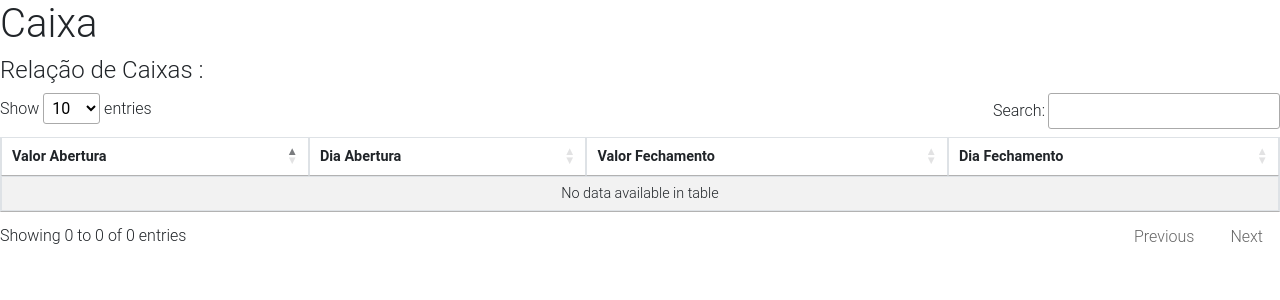
After one commit to phelipe-cyber/bedlequeburgues, a PHP site: page /send-message/pdv/mvc/views/visualiza_caixa.php in a window 1280 px wide. The commit adds this page. Shown: the top 300 px of the page. Run offline with PHP 8.4, Linux system fonts and the light colour scheme; data that the repository does not hold is empty; a stand-in replaces the project's code that opens the database connection; some libraries are stand-ins or nearby versions.

Commit message:
visualizar caixa

```diff
--- a/pdv/mvc/common/header.php
+++ b/pdv/mvc/common/header.php
@@ -176,6 +176,7 @@ $usuario = $_SESSION['user'];
             <!-- <a class="collapse-item" href="/pdv/?view=cards" style=" border-radius: 8px; font-size:18px;">Pessoal</a> -->
             <a class="collapse-item" href="/pdv/?view=open" style=" border-radius: 8px; font-size:18px;">Abertura Caixa</a>
             <a class="collapse-item" href="/pdv/?view=exit" style=" border-radius: 8px; font-size:18px;">Fechamento Caixa</a>
+            <a class="collapse-item" href="/pdv/?view=visualiza_caixa" style=" border-radius: 8px; font-size:18px;">Visualizar Caixa</a>
 
           </div>
         </div>
--- /dev/null
+++ b/pdv/mvc/views/visualiza_caixa.php
@@ -0,0 +1,97 @@
+<?php
+include "./mvc/model/conexao.php";
+
+
+$tab_caixa = "SELECT * FROM caixa";
+
+$caixa = mysqli_query($conn, $tab_caixa);
+
+?>
+<h1 class="display-12">Caixa</h1>
+
+<!-- Font Awesome -->
+<link rel="stylesheet" href="https://use.fontawesome.com/releases/v5.8.2/css/all.css">
+<!-- Bootstrap core CSS -->
+<link href="https://cdnjs.cloudflare.com/ajax/libs/twitter-bootstrap/4.3.1/css/bootstrap.min.css" rel="stylesheet">
+<!-- Material Design Bootstrap -->
+<link href="https://cdnjs.cloudflare.com/ajax/libs/mdbootstrap/4.8.2/css/mdb.min.css" rel="stylesheet">
+<!-- <link href="https://cdn.datatables.net/1.10.18/css/dataTables.bootstrap4.min.css" rel="stylesheet"> -->
+<!-- JQuery -->
+<script type="text/javascript" src="https://cdnjs.cloudflare.com/ajax/libs/jquery/3.4.1/jquery.min.js"></script>
+<!-- Bootstrap tooltips -->
+<script type="text/javascript" src="https://cdnjs.cloudflare.com/ajax/libs/popper.js/1.14.4/umd/popper.min.js"></script>
+<!-- Bootstrap core JavaScript -->
+<script type="text/javascript" src="https://cdnjs.cloudflare.com/ajax/libs/twitter-bootstrap/4.3.1/js/bootstrap.min.js"></script>
+<!-- MDB core JavaScript -->
+<script type="text/javascript" src="https://cdnjs.cloudflare.com/ajax/libs/mdbootstrap/4.8.2/js/mdb.min.js"></script>
+<!-- <script type="text/javascript" src="https://cdn.datatables.net/1.10.18/js/jquery.dataTables.min.js"></script> -->
+<script type="text/javascript" src="https://cdn.datatables.net/1.10.18/js/dataTables.bootstrap4.min.js"></script>
+
+<link rel="stylesheet" type="text/css" href="https://cdn.datatables.net/v/dt/dt-1.12.1/datatables.min.css" />
+
+<script type="text/javascript" src="https://cdn.datatables.net/v/dt/dt-1.12.1/datatables.min.js"></script>
+<h4> Relação de Caixas :</h4>
+
+
+<div class="table-responsive">
+    <!-- <div class="col-2"> -->
+    <!-- <div class="flex-center flex-column"> -->
+    <!-- <div class="card card-body"> -->
+
+    <!-- <div class="table-responsive"> -->
+    <table id="dtBasicExample" class="table table-striped table-bordered table-sm reponsive" cellspacing="0"
+        width="100%">
+        <!-- <table id="dtBasicExample" class="table table-striped table-bordered table-sm" cellspacing="0" width="100%"> -->
+        <thead>
+            <tr>
+                <th>Valor Abertura</th>
+                <th>Dia Abertura</th>
+                <th>Valor Fechamento</th>
+                <th>Dia Fechamento</th>
+
+            </tr>
+        </thead>
+        <tbody>
+            <?php
+                    $index = 0;
+                    while ($rows_caixa = mysqli_fetch_assoc($caixa)) {
+                        $dataHora = date('d/m/Y H:i', strtotime($rows_caixa['data_hora']));
+                        $update_at = $rows_caixa['update_at'];
+                        if($update_at == NULL){
+                            $update_at == '';
+                        }else{
+                            $update_at = date('d/m/Y H:i', strtotime($rows_caixa['update_at']));
+                        }
+                    ?>
+            <tr>
+
+                <td><?php echo $rows_caixa['valor_abertura'] ?></td>
+                <td><?php echo $dataHora ?></td>
+                <td><?php echo $rows_caixa['valor_fechamento'] ?></td>
+                <td><?php echo $update_at ?></td>
+
+            </tr>
+
+
+            <?php $index++;
+                    } ?>
+
+
+        </tbody>
+    </table>
+</div>
+
+
+<script>
+$(document).ready(function() {
+    $('#dtBasicExample').DataTable({
+        "paging": true, // false to disable pagination (or any other option)
+        "ordering": true, // false to disable sorting (or any other option)
+        "searching": true,
+        "language": {
+            "url": "https://cdn.datatables.net/plug-ins/1.12.1/i18n/pt-BR.json"
+        }
+    });
+    $('.dataTables_length').addClass('bs-select');
+});
+</script>
```
Also changed, not shown: pdv/mvc/model/processar_abertura.php (+5 -5 lines), pdv/mvc/model/processar_fechamento.php (+11 -6 lines).
